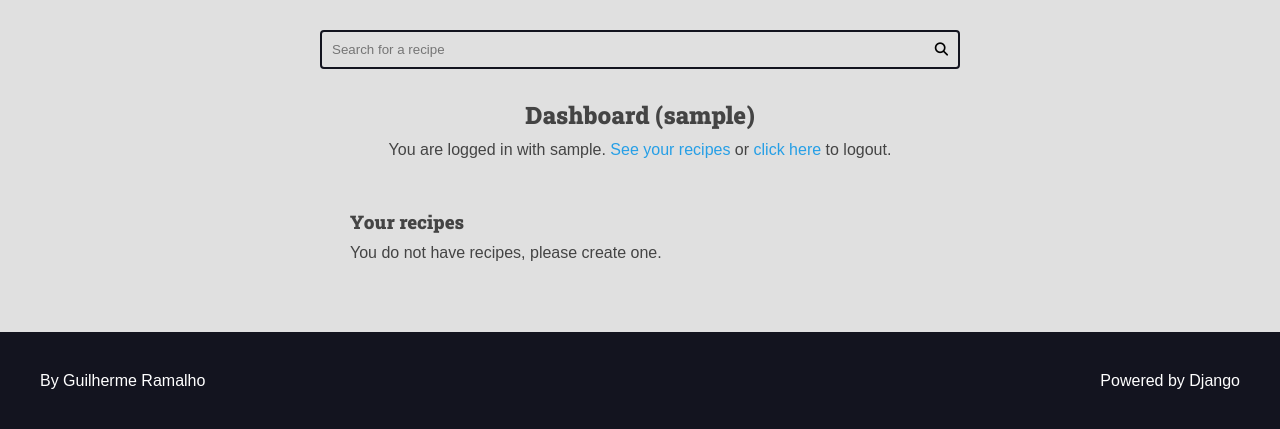
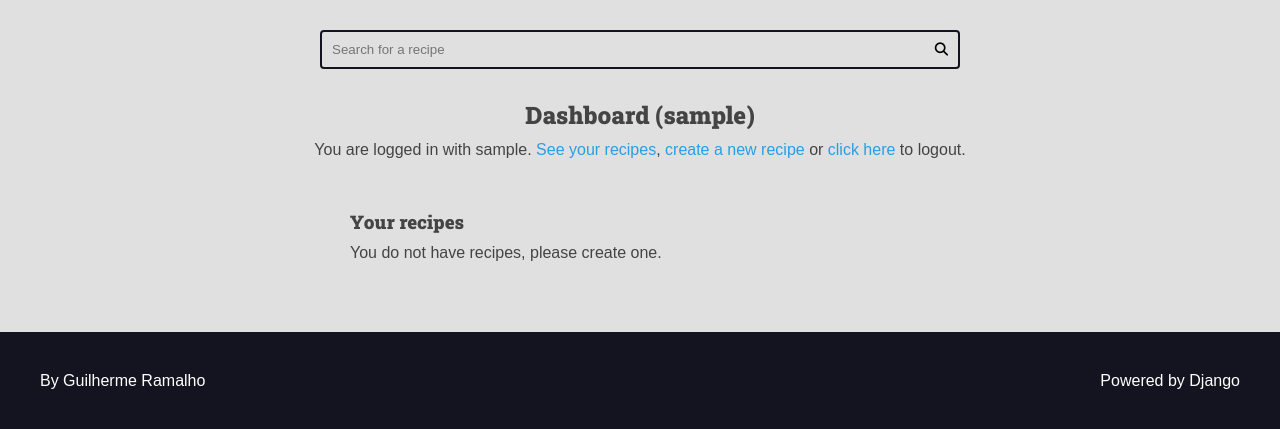
Before and after one commit to GuilhermePereiraRamalho/curso-django-projeto1, a Django app: page /authors/dashboard/ in a window 1280 px wide. Shown: the part 113-542 px from the top of the page. Run offline with Django 5.2, Linux system fonts and the light colour scheme; the visitor is signed in with stand-in values (Sample User, id 1); data that the repository does not hold is empty.

Commit message:
Criando uma view de criacao de receita

```diff
--- a/authors/templates/authors/partials/login_message.html
+++ b/authors/templates/authors/partials/login_message.html
@@ -3,7 +3,8 @@
         You are logged in with
         {{ request.user.username }}.
 
-        <a href="{% url 'authors:dashboard' %}">See your recipes</a> or
+        <a href="{% url 'authors:dashboard' %}">See your recipes</a>,
+        <a href="{% url 'authors:dashboard_recipe_new' %}">create a new recipe</a> or
         <form class="inline-form" action="{% url "authors:logout" %}" method='POST'>
             {% csrf_token %}
             <input type="hidden" name="username" value="{{ request.user.username }}">
--- a/authors/urls.py
+++ b/authors/urls.py
@@ -13,6 +13,11 @@ urlpatterns = [
     path('logout/', views.logout_view, name='logout'),
     path('dashboard/', views.dashboard, name='dashboard'),
     path(
+        'dashboard/recipe/new/',
+        views.dashboard_recipe_new,
+        name='dashboard_recipe_new'
+    ),
+    path(
         'dashboard/recipe/<int:id>/edit/',
         views.dashboard_recipe_edit,
         name='dashboard_recipe_edit'
--- a/authors/views.py
+++ b/authors/views.py
@@ -143,3 +143,39 @@ def dashboard_recipe_edit(request, id):
             "form": form
         }
     )
+
+
+@login_required(login_url='authors:login', redirect_field_name='next')
+def dashboard_recipe_new(request):
+    form = AuthorRecipeForm(
+        data=request.POST or None,
+        files=request.FILES or None
+    )
+
+    if form.is_valid():
+        recipe: Recipe = form.save(commit=False)
+
+        recipe.author = request.user
+        recipe.preparation_steps_is_html = False
+        recipe.is_published = False
+
+        recipe.save()
+        messages.success(
+            request,
+            'Receita salva com sucesso!'
+        )
+        return redirect(
+            reverse(
+                'authors:dashboard_recipe_edit',
+                args=(recipe.id,)
+            )
+        )
+
+    return render(
+        request,
+        'authors/pages/dashboard_recipe.html',
+        context={
+            "form": form,
+            'form_action': reverse('authors:dashboard_recipe_new')
+        }
+    )
```
